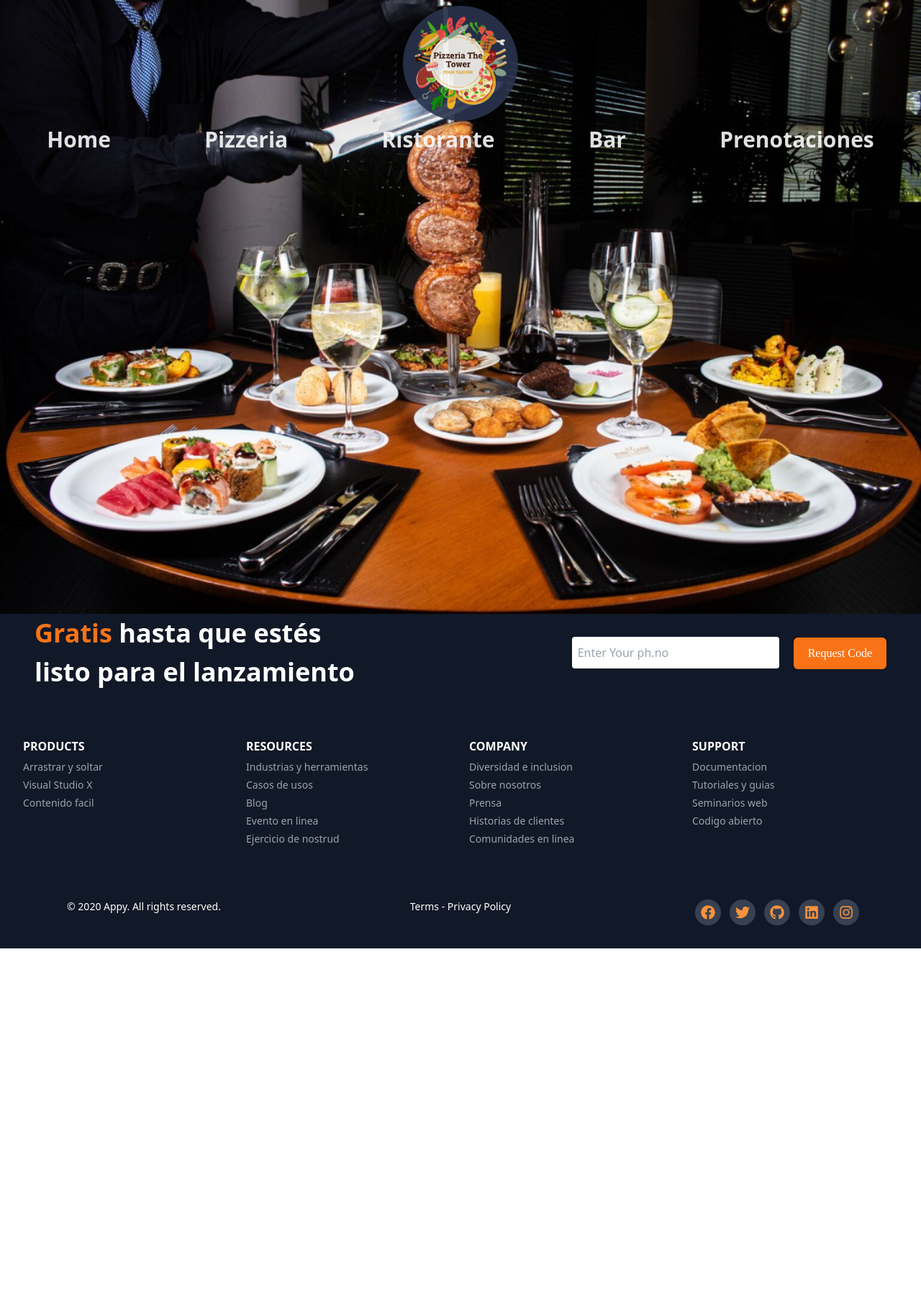
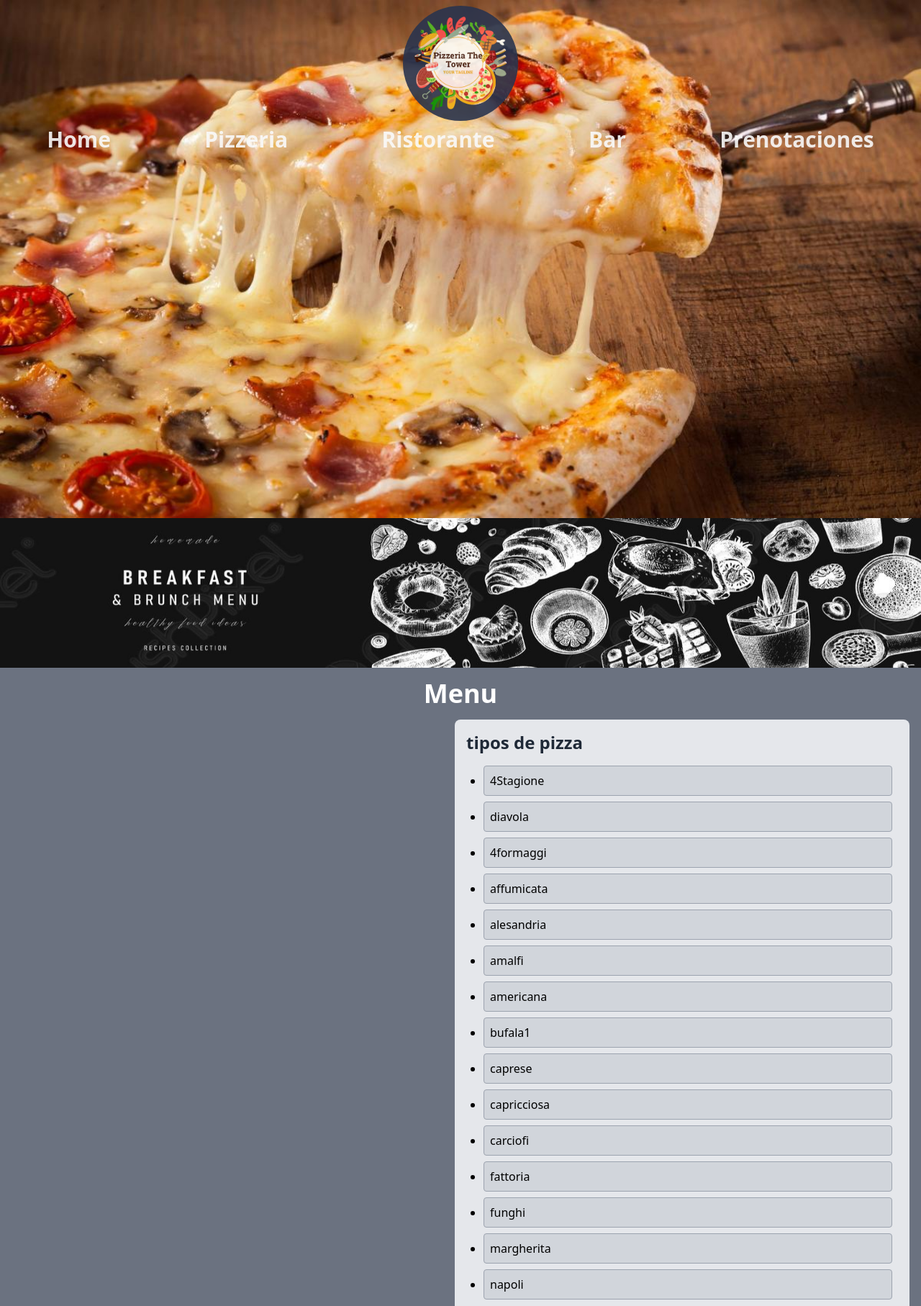
Before and after one commit to francmauric/pizzeria, a Next.js app: page /Ristorante in a window 1280 px wide. Shown: the top 1815 px of the page at 72% size. Before the commit the page ends 1318 px from the top, so only its background shows below. Built offline with nearby package versions, Linux system fonts and the light colour scheme.

Commit message:
probando con un map la lista del menu page/pizzeria

```diff
--- a/pages/Ristorante.tsx
+++ b/pages/Ristorante.tsx
@@ -1,4 +1,4 @@
-
+/*
 import '@/style/globals.css'
 import NavBar from "@/components/NavBar"
 import Footer from '@/components/Footer'
@@ -22,4 +22,68 @@ export default function ristorante() {
             <Footer />
         </div>
         )
+} */
+
+import '@/style/globals.css'
+import Link from "next/link"
+import NavBar from '@/components/NavBar'
+import Footer from '@/components/Footer'
+import NavBarMobile from '@/components/NavBarMobile'
+import { useState } from 'react';
+import '@/style/pizzeria.css'
+import Banner from '@/components/Banner'
+
+export default function pizzeria () {
+   const [selectedPizza, setSelectedPizza] = useState<string | null>(null);
+
+   const handlePizzaSelect = (pizza: string) => {
+      setSelectedPizza(pizza);
+   };
+   console.log(selectedPizza)
+
+    return(
+        <div>
+            <div className='flex flex-col relative'>
+                <div className="flex  relative z-20 ">
+                    <NavBar />
+                    <NavBarMobile />
+
+                </div>
+                <div className="flex object-contain relative overflow-hidden">
+                    <img className="w-full relative z-10 absolute inset-0 object-cover" src="images/pizzaheader.jpeg" alt="tavolo" />
+                </div>
+            </div>
+            <div className='w-full '>
+               <Banner />
+            </div>
+            <main className={`bg-gray-500 w-full flex-row ${selectedPizza && `bg-cover bg-center`} ${selectedPizza && `bg-${selectedPizza}`}`}>
+               <div className='flex flex-row flex-wrap'>
+                    <div className='flex w-full justify-center text-center'>
+                        <h1 className='text-4xl font-bold py-4 text-center w-2/4 text-white'>Menu</h1>
+                    </div>
+                    <div className='flex w-full justify-end pr-4 pb-4'>
+                      <div className='flex-col justify-end w-2/4 bg-gray-200 p-4 rounded-lg'>
+
+                        <h2 className='text-2xl font-bold mb-4 text-gray-800'>tipos de pizza</h2>
+                        <ul className='list-disc pl-4'>
+                {['4Stagione', 'diavola', '4formaggi', 'affumicata', 'alesandria', 'amalfi', 'americana', 'bufala1', 'caprese', 'capricciosa', 'carciofi', 'fattoria', 'funghi', 'margherita', 'napoli'].map((pizza) => (
+                  <li
+                    key={pizza}
+                    className={`cursor-pointer p-2 m-2 rounded border border-gray-400 ${selectedPizza === pizza ? 'bg-blue-500 text-white' : 'bg-gray-300 hover:bg-gray-400'} transition-all duration-300`}
+                    onClick={() => handlePizzaSelect(pizza)}
+                  >
+                    {pizza}
+                  </li>
+                ))}
+              </ul>
+
+                 </div>
+               </div>
+              </div>
+            </main>
+
+
+            <Footer/>
+        </div>
+    )
 }
```
